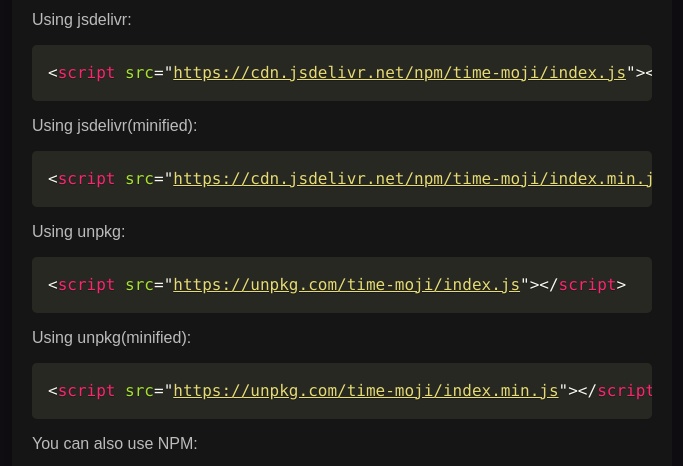
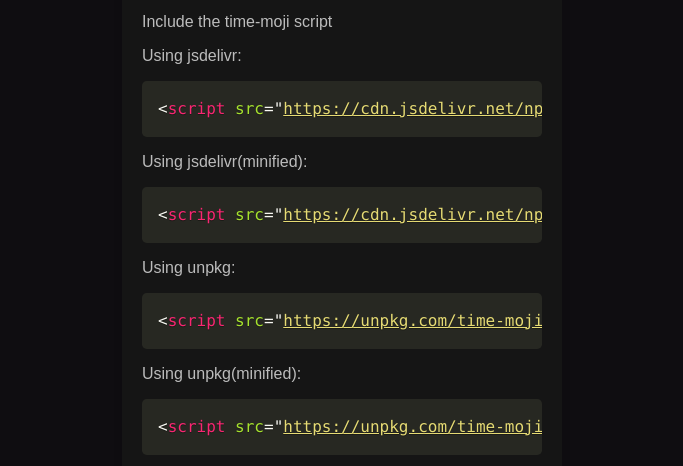
Before and after one commit to Aizhee/Time-moji, a plain HTML site: page index.html in a window 1280 px wide. Shown: the part 875-1341 px from the top of the page, without its empty margins (298-981 px from the left). Drawn offline with Linux system fonts and the light colour scheme; a script that the page names is missing.

Commit message:
Update package version and script URLs in package.json and readme.md

```diff
--- a/index.html
+++ b/index.html
@@ -25,7 +25,8 @@
         }
 
         .container {
-            width: 50%;
+            width: 90%;
+            max-width: 400px;
             background-color: #151515;
             padding: 20px;
             border-radius: 10px;
@@ -93,17 +94,17 @@
         <hr>
         <p>Include the time-moji script</p>
         <p>Using jsdelivr:</p>
-        <pre><code class="language-html">&lt;script src=&quot;https://cdn.jsdelivr.net/npm/time-moji/index.js&quot;&gt;&lt;/script&gt;</code></pre>
+        <pre><code class="language-html">&lt;script src=&quot;https://cdn.jsdelivr.net/npm/time-moji@latest/time-moji.js&quot;&gt;&lt;/script&gt;</code></pre>
         <p>Using jsdelivr(minified):</p>
-        <pre><code class="language-html">&lt;script src=&quot;https://cdn.jsdelivr.net/npm/time-moji/index.min.js&quot;&gt;&lt;/script&gt;</code></pre>
+        <pre><code class="language-html">&lt;script src=&quot;https://cdn.jsdelivr.net/npm/time-moji@latest/time-moji.min.js&quot;&gt;&lt;/script&gt;</code></pre>
         <p>Using unpkg:</p>
-        <pre><code class="language-html">&lt;script src=&quot;https://unpkg.com/time-moji/index.js&quot;&gt;&lt;/script&gt;</code></pre>
+        <pre><code class="language-html">&lt;script src=&quot;https://unpkg.com/time-moji/time-moji.js&quot;&gt;&lt;/script&gt;</code></pre>
         <p>Using unpkg(minified):</p>
-        <pre><code class="language-html">&lt;script src=&quot;https://unpkg.com/time-moji/index.min.js&quot;&gt;&lt;/script&gt;</code></pre>
+        <pre><code class="language-html">&lt;script src=&quot;https://unpkg.com/time-moji/time-moji.min.js&quot;&gt;&lt;/script&gt;</code></pre>
         <p>You can also use NPM:</p>
         <pre><code class="language-">npm i time-moji</code></pre>
     </div>
-    <script src="https://unpkg.com/time-moji/index.js"></script>
+    <script src="https://unpkg.com/time-moji/time-moji.js"></script>
     <script>
         let type = 'clock'; // Initial type
 
```
Also changed, not shown: dist/package.json, dist/readme.md, dist/test.js, dist/time-moji.js, dist/time-moji.min.js (added), readme.md.
